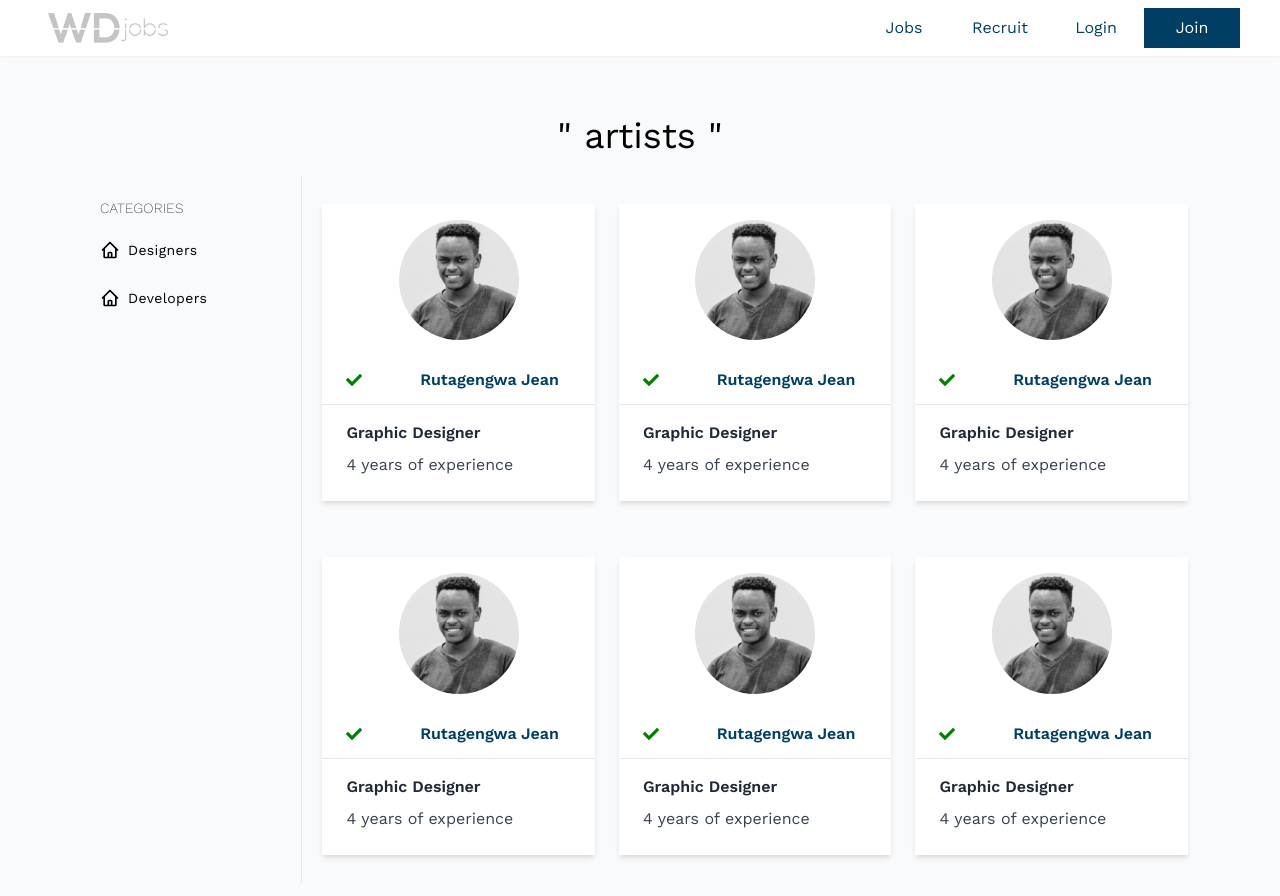
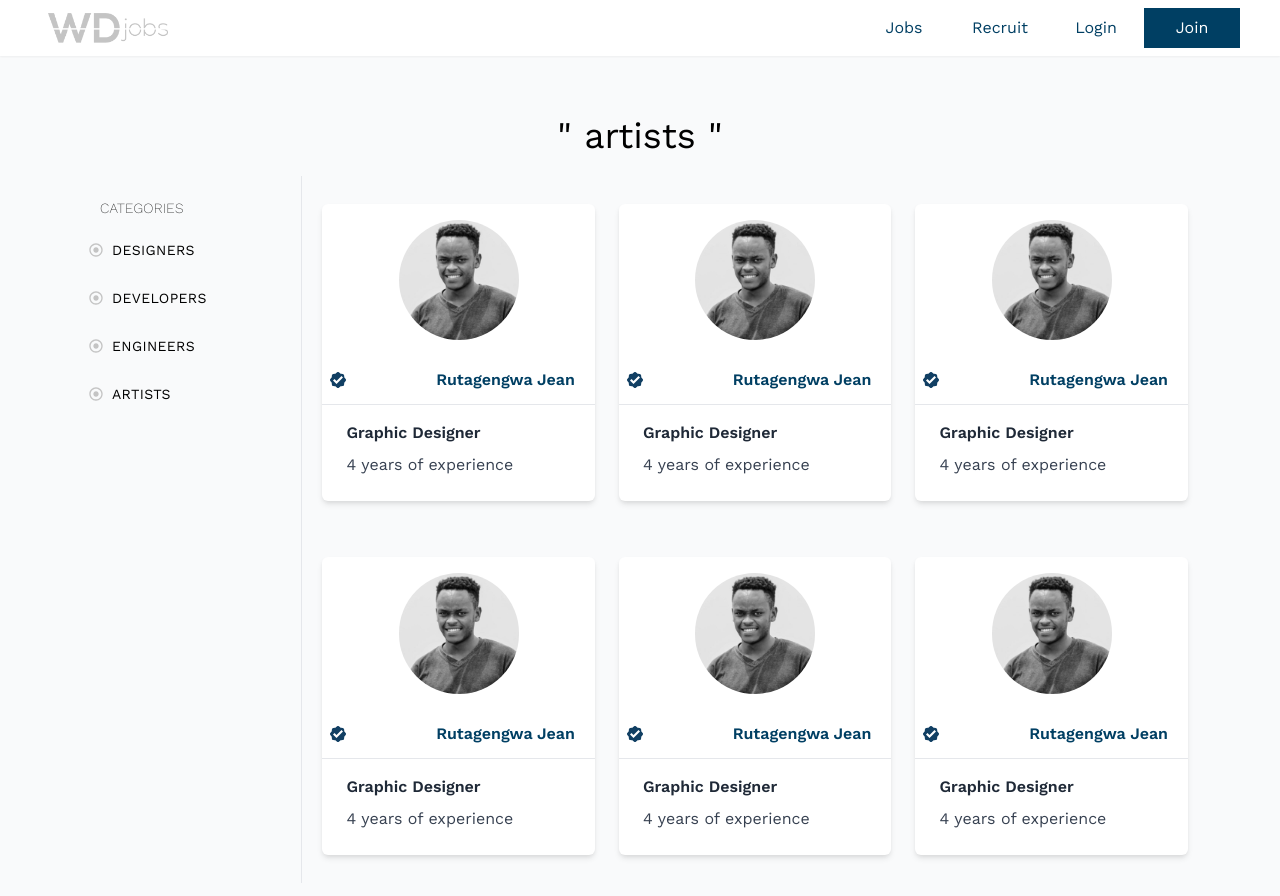
Before and after one commit to EDMONDGIHOZO/dwjobs-web, a React (Create React App) app: page /category/artists in a window 1280 px wide. Shown: the top 896 px of the page. Built offline with nearby package versions, Linux system fonts and the light colour scheme.

Commit message:
make all talents categories pages

```diff
--- a/package.json
+++ b/package.json
@@ -4,14 +4,12 @@
   "private": true,
   "dependencies": {
     "@craco/craco": "^6.1.2",
-    "@fortawesome/fontawesome-svg-core": "^1.2.35",
-    "@fortawesome/free-solid-svg-icons": "^5.15.3",
-    "@fortawesome/react-fontawesome": "^0.1.14",
     "@testing-library/jest-dom": "^5.11.4",
     "@testing-library/react": "^11.1.0",
     "@testing-library/user-event": "^12.1.10",
     "react": "^17.0.2",
     "react-dom": "^17.0.2",
+    "react-icons": "^4.2.0",
     "react-router": "^5.2.0",
     "react-router-dom": "^5.2.0",
     "react-scripts": "4.0.3",
--- a/src/components/card/profileCard.jsx
+++ b/src/components/card/profileCard.jsx
@@ -1,11 +1,10 @@
 import React from "react";
 import profile from "@/assets/images/profile.jpg";
-import { FontAwesomeIcon } from "@fortawesome/react-fontawesome";
-import { faCheck } from "@fortawesome/free-solid-svg-icons";
+import { GoVerified } from "react-icons/go";
 
 const ProfileCard = (props) => {
   return (
-    <div className="max-w-sm bg-white shadow-md  overflow-hidden my-4">
+    <div className="max-w-sm bg-white shadow-md  overflow-hidden my-4 transform transition duration-500 hover:scale-110 hover:shadow-lg rounded-md">
       <div className="image-container p-4 flex align-center justify-center">
         <img
           src={profile}
@@ -13,9 +12,11 @@ const ProfileCard = (props) => {
           className="relative bg-center bg-no-repeat bg-cover w-2/4 rounded-full"
         />
       </div>
-      <div className="status flex items-center px-6 py-3 justify-between border-b">
-        <FontAwesomeIcon icon={faCheck} color="green" size="1x" />
-        <h1 className="mx-3 text-primary font-semibold">Rutagengwa Jean</h1>
+      <div className="status flex items-center px-2 py-3 justify-between border-b">
+        <GoVerified color={"#113F63"} size={16} title="verified user" />
+        <h1 className="mx-3 text-primary text-right font-semibold">
+          Rutagengwa Jean
+        </h1>
       </div>
       <div className="details py-4 px-6">
         <h1 className="font-semibold text-1xl text-gray-800">
--- a/src/components/sideBar/index.js
+++ b/src/components/sideBar/index.js
@@ -1,6 +1,27 @@
-import React from "react";
+import React, { useState } from "react";
+import { CgRadioChecked } from "react-icons/cg";
+import { Link } from "react-router-dom";
 
 const SideBar = () => {
+  const [categories, setCategories] = useState([
+    {
+      slug: "designers",
+      title: "Designers",
+    },
+    {
+      slug: "developers",
+      title: "Developers",
+    },
+    {
+      slug: "engineers",
+      title: "Engineers",
+    },
+    {
+      slug: "artists",
+      title: "Artists",
+    },
+  ]);
+
   return (
     <div className="sidebar">
       <div className="overflow-y-auto overflow-x-hidden flex flex-col justify-between flex-grow">
@@ -13,58 +34,23 @@ const SideBar = () => {
             </div>
           </li>
 
-          <li>
-            <a
-              href="/"
-              className="relative flex flex-row items-center h-11 focus:outline-none dark:hover:bg-gray-600 text-white-600 hover:text-white-800 border-l-4 border-transparent hover:border-secondary dark:hover:border-gray-800 pr-6"
-            >
-              <span className="inline-flex justify-center items-center ml-4">
-                <svg
-                  className="w-5 h-5"
-                  fill="none"
-                  stroke="currentColor"
-                  viewBox="0 0 24 24"
-                  xmlns="http://www.w3.org/2000/svg"
+          {categories.map((cat, index) => {
+            return (
+              <li key={cat.slug}>
+                <Link
+                  to={`/category/${cat.slug}`}
+                  className="relative flex flex-row items-center h-11 focus:outline-none dark:hover:bg-gray-600 text-white-600 hover:text-white-800 border-l-4 border-transparent hover:border-gray-300 hover:bg-gray-100 pr-2"
                 >
-                  <path
-                    stroke-linecap="round"
-                    stroke-linejoin="round"
-                    stroke-width="2"
-                    d="M3 12l2-2m0 0l7-7 7 7M5 10v10a1 1 0 001 1h3m10-11l2 2m-2-2v10a1 1 0 01-1 1h-3m-6 0a1 1 0 001-1v-4a1 1 0 011-1h2a1 1 0 011 1v4a1 1 0 001 1m-6 0h6"
-                  ></path>
-                </svg>
-              </span>
-              <span className="ml-2 text-sm tracking-wide truncate">
-                Designers
-              </span>
-            </a>
-          </li>
-          <li>
-            <a
-              href="/"
-              className="relative flex flex-row items-center h-11 focus:outline-none dark:hover:bg-gray-600 text-white-600 hover:text-white-800 border-l-4 border-transparent hover:border-secondary dark:hover:border-gray-800 pr-6"
-            >
-              <span className="inline-flex justify-center items-center ml-4">
-                <svg
-                  className="w-5 h-5"
-                  fill="none"
-                  stroke="currentColor"
-                  viewBox="0 0 24 24"
-                  xmlns="http://www.w3.org/2000/svg"
-                >
-                  <path
-                    stroke-linecap="round"
-                    stroke-linejoin="round"
-                    stroke-width="2"
-                    d="M3 12l2-2m0 0l7-7 7 7M5 10v10a1 1 0 001 1h3m10-11l2 2m-2-2v10a1 1 0 01-1 1h-3m-6 0a1 1 0 001-1v-4a1 1 0 011-1h2a1 1 0 011 1v4a1 1 0 001 1m-6 0h6"
-                  ></path>
-                </svg>
-              </span>
-              <span className="ml-2 text-sm tracking-wide truncate">
-                Developers
-              </span>
-            </a>
-          </li>
+                  <span className="inline-flex justify-center items-center ml-1">
+                    <CgRadioChecked color="#C4C4C4" />
+                  </span>
+                  <span className="ml-2 text-sm tracking-wide truncate uppercase">
+                    {cat.title}
+                  </span>
+                </Link>
+              </li>
+            );
+          })}
         </ul>
       </div>
     </div>
--- a/src/pages/Homepage/index.jsx
+++ b/src/pages/Homepage/index.jsx
@@ -24,7 +24,7 @@ const Homepage = () => {
                 <input
                   type="text"
                   placeholder="eg: photographer, carpenter"
-                  className="w-10/12 bg-gray-100  focus:outline-none rounded-l-full p-3"
+                  className="w-10/12 bg-gray-300   focus:outline-none rounded-l-full p-3"
                 />
                 <Rfb
                   rightborder={"rounded-r-full"}
```
Also changed, not shown: 1 other file (tests, documents, lock files or other folders).
